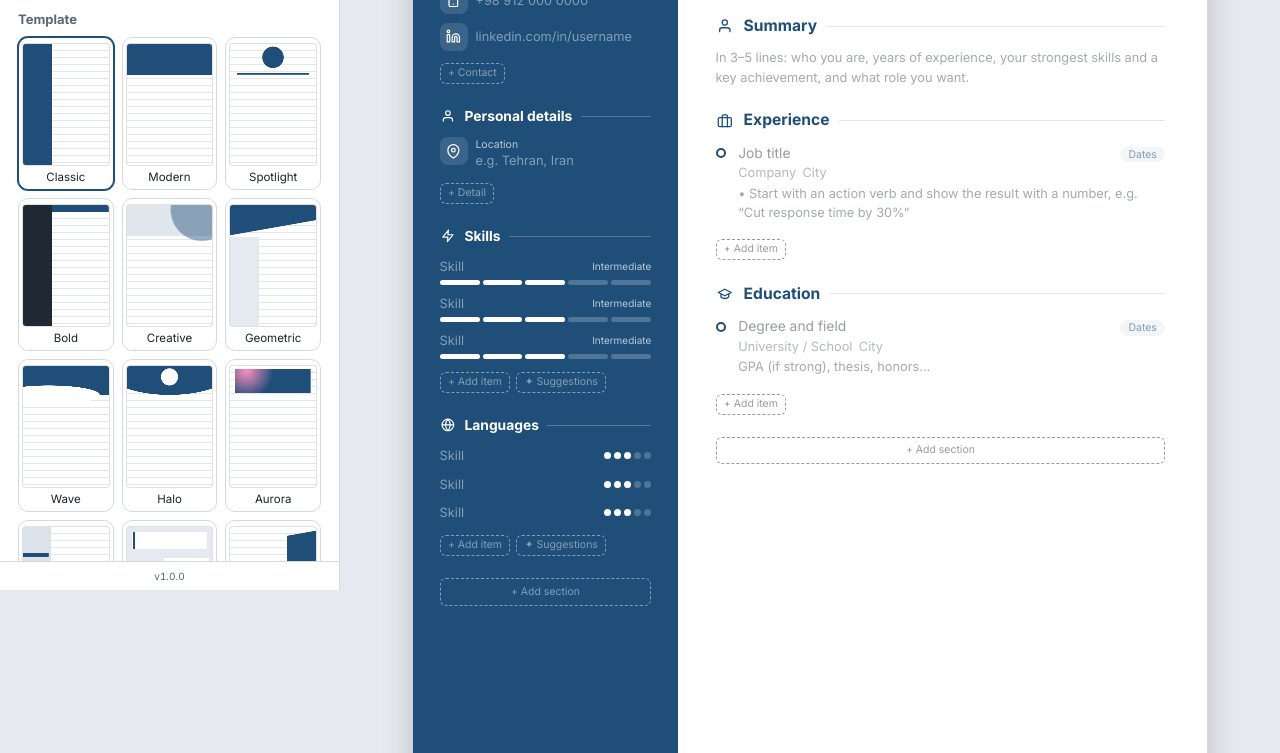
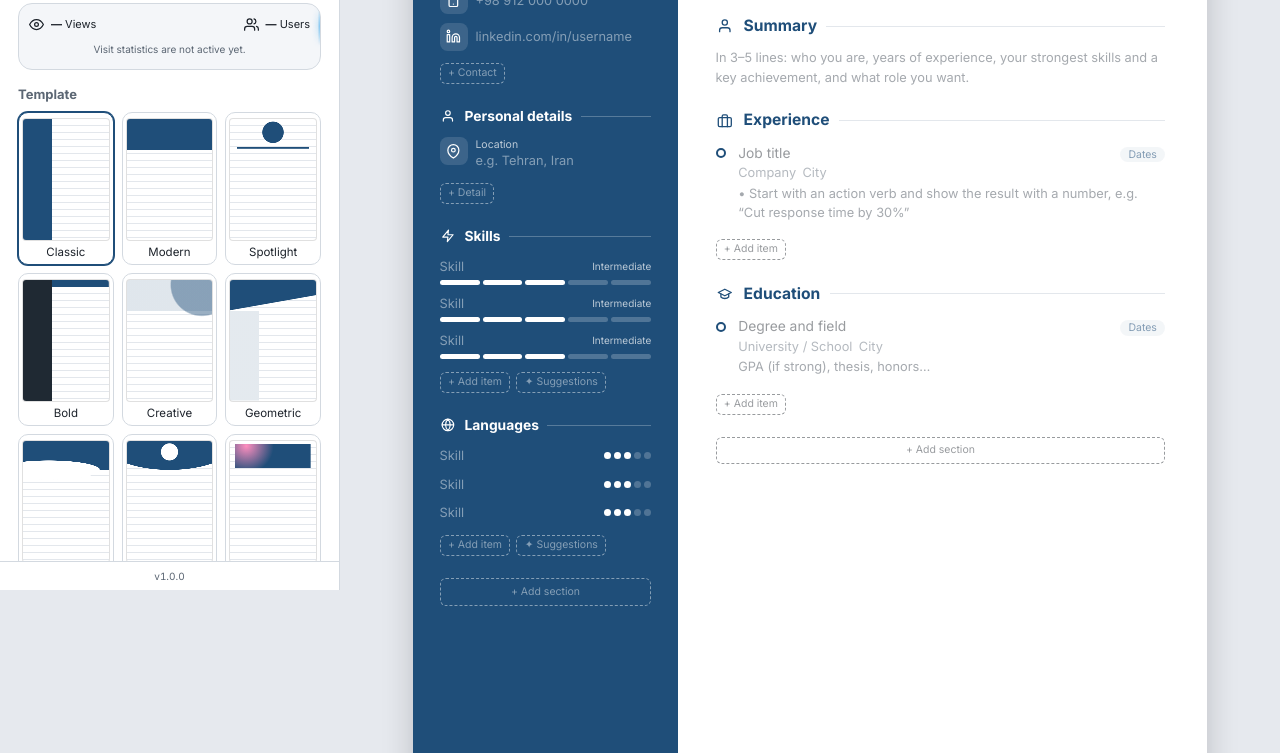
Before and after one commit to MrRomof/resume-builder, a plain HTML site: page index.html in a window 1280 px wide. Shown: the part 210-963 px from the top of the page. Drawn offline with Linux system fonts and the light colour scheme.

Commit message:
feat: add bilingual sidebar statistics card with honest unavailable states

```diff
--- a/js/community.js
+++ b/js/community.js
@@ -70,22 +70,31 @@ function resumeShareDialog() {
     [h('button', { class: 'btn', onclick: () => dlg.close() }, communityText('بستن', 'Close'))]);
 }
 
-// Optional global counters: disabled until an owner-controlled endpoint is deployed.
+// Only the configured shared endpoint supplies numbers; unavailable is never zero.
 let communityStats = null;
+let communityStatsStatus = 'loading';
 function renderStats() {
   document.querySelector('.community-stats')?.remove();
-  if (!communityStats) return;
-  const row = h('div', { class: 'community-stats', title: communityText('کاربران تخمینی بر اساس مرورگر؛ دستگاه‌های مختلف و پاک کردن داده‌ها می‌تواند شمارش را تغییر دهد.', 'Estimated unique browsers; multiple devices and cleared storage affect this count.') },
-    h('span', {}, `${num(communityStats.views)} ${communityText('بازدید', 'views')}`),
-    h('span', {}, `${num(communityStats.visitors)} ${communityText('کاربر تخمینی', 'estimated users')}`));
-  $('#community').append(row);
+  const explanation = communityText('کاربران بر اساس مرورگرهای متمایز تخمین زده می‌شوند؛ استفاده از چند دستگاه یا پاک کردن داده‌ها روی شمارش اثر دارد.', 'Users are estimated from distinct browsers; multiple devices or cleared storage affect the count.');
+  const metric = (key, fa, en, symbol) => h('div', { class: `stat-metric stat-${key}`, dir: lang() === 'fa' ? 'rtl' : 'ltr' },
+    icon(symbol), h('span', { class: 'stat-value' },
+      h('bdi', { class: 'stat-number' }, communityStats ? new Intl.NumberFormat(lang() === 'fa' ? 'fa-IR' : 'en-US').format(communityStats[key]) : '—'),
+      ' ', communityText(fa, en)));
+  const card = h('section', { class: 'creator-card community-stats', 'aria-label': communityText('آمار برنامه', 'App statistics'), title: explanation, 'aria-busy': String(communityStatsStatus === 'loading') },
+    h('div', { class: 'stats-grid' }, metric('views', 'بازدید', 'Views', 'eye'), metric('visitors', 'کاربر', 'Users', 'users')));
+  if (!communityStats) card.append(h('p', { class: 'stats-note', role: 'status' },
+    communityStatsStatus === 'loading' ? communityText('در حال دریافت آمار…', 'Loading statistics…') :
+    communityStatsStatus === 'disabled' ? communityText('آمار بازدید هنوز فعال نشده است.', 'Visit statistics are not active yet.') :
+    communityText('آمار فعلاً در دسترس نیست.', 'Statistics are temporarily unavailable.')));
+  $('#community').append(card);
 }
 async function loadCommunityStats() {
   try {
     const configResponse = await fetch('analytics-config.json', { cache: 'no-cache' });
-    if (!configResponse.ok) return;
+    if (!configResponse.ok) throw new Error('Configuration unavailable');
     const { endpoint } = await configResponse.json();
-    if (!endpoint || !/^https:\/\//.test(endpoint)) return;
+    if (!endpoint) { communityStatsStatus = 'disabled'; return; }
+    if (!/^https:\/\//.test(endpoint)) throw new Error('Invalid counter URL');
     let visitor = null;
     try {
       visitor = localStorage.getItem('resume-visitor-v1');
@@ -95,9 +104,10 @@ async function loadCommunityStats() {
     } catch { visitor = null; }
     const response = await fetch(endpoint, { method: 'POST', headers: { 'Content-Type': 'application/json' },
       body: JSON.stringify({ visitor, event: crypto.randomUUID() }), credentials: 'omit', referrerPolicy: 'no-referrer', signal: AbortSignal.timeout(6000) });
-    if (!response.ok) return;
+    if (!response.ok) throw new Error('Counter unavailable');
     const data = await response.json();
-    if (!Number.isSafeInteger(data.views) || !Number.isSafeInteger(data.visitors) || data.views < 0 || data.visitors < 0 || data.visitors > data.views) return;
-    communityStats = data; renderStats();
-  } catch { /* Unavailable counters must never block editing or display invented totals. */ }
+    if (!Number.isSafeInteger(data.views) || !Number.isSafeInteger(data.visitors) || data.views < 0 || data.visitors < 0 || data.visitors > data.views) throw new Error('Invalid counter response');
+    communityStats = data; communityStatsStatus = 'ready';
+  } catch { communityStatsStatus = 'unavailable'; }
+  finally { renderStats(); }
 }
--- a/style.css
+++ b/style.css
@@ -1062,4 +1062,11 @@ span.f { display: inline-block; }
 .share-url { width: 100%; direction: ltr; padding: 12px; }
 @media (prefers-reduced-motion: reduce) { .creator-card::before, .creator-card::after { animation: none !important; } }
 @media print { .community { display: none !important; } }
-.community-stats { flex-basis: 100%; display: flex; justify-content: center; gap: 18px; color: var(--app-muted); font-size: 11px; }
+.community-stats { margin-top: 8px; padding: 12px 10px; }
+.stats-grid { display: grid; grid-template-columns: minmax(0, 1fr) minmax(0, 1fr); align-items: center; gap: 12px; direction: ltr; }
+.stat-metric { display: flex; align-items: center; gap: 7px; min-width: 0; width: fit-content; max-width: 100%; font-size: 11px; line-height: 1.6; color: var(--app-ink); }
+.stat-views { justify-self: start; }
+.stat-visitors { justify-self: end; }
+.stat-value { overflow-wrap: anywhere; }
+.stat-number { font-weight: 700; font-variant-numeric: tabular-nums; }
+.stats-note { margin: 7px 0 0; text-align: center; font-size: 10px; line-height: 1.6; color: var(--app-muted); }
```
Also changed, not shown: 2 other files.
